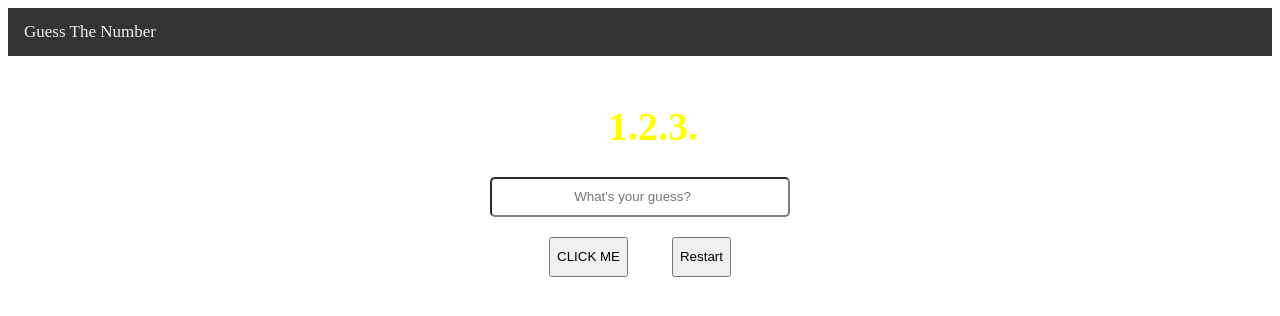
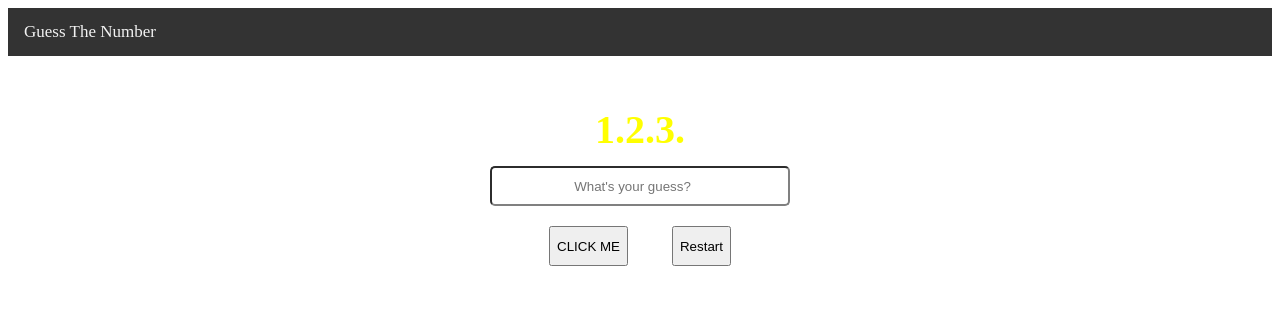
Before and after one commit to rashmi-rangari/GuessTheNumber.github.io, a plain HTML site: page index.html in a window 1280 px wide. Drawn offline with Linux system fonts and the light colour scheme.

Commit message:
Update guessNumber.css

```diff
--- a/guessNumber.css
+++ b/guessNumber.css
@@ -38,13 +38,21 @@
   height: 40px;
   border-radius: 5px;
   border-color: gray;
-  margin:0;
+  margin-top: 20px;
+  /* margin: 0; */
   margin-left: auto;
   margin-right: auto;
 }
+
 #banner {
   color: yellow;
-  padding: 20 600 0;
+  width: 300px;
+  height: 40px;
+  border-radius: 5px;
+  padding-top: 50px;
+  margin: 0;
+  margin-left: auto;
+  margin-right: auto;
   font-size: 40px;
 }
 
```
